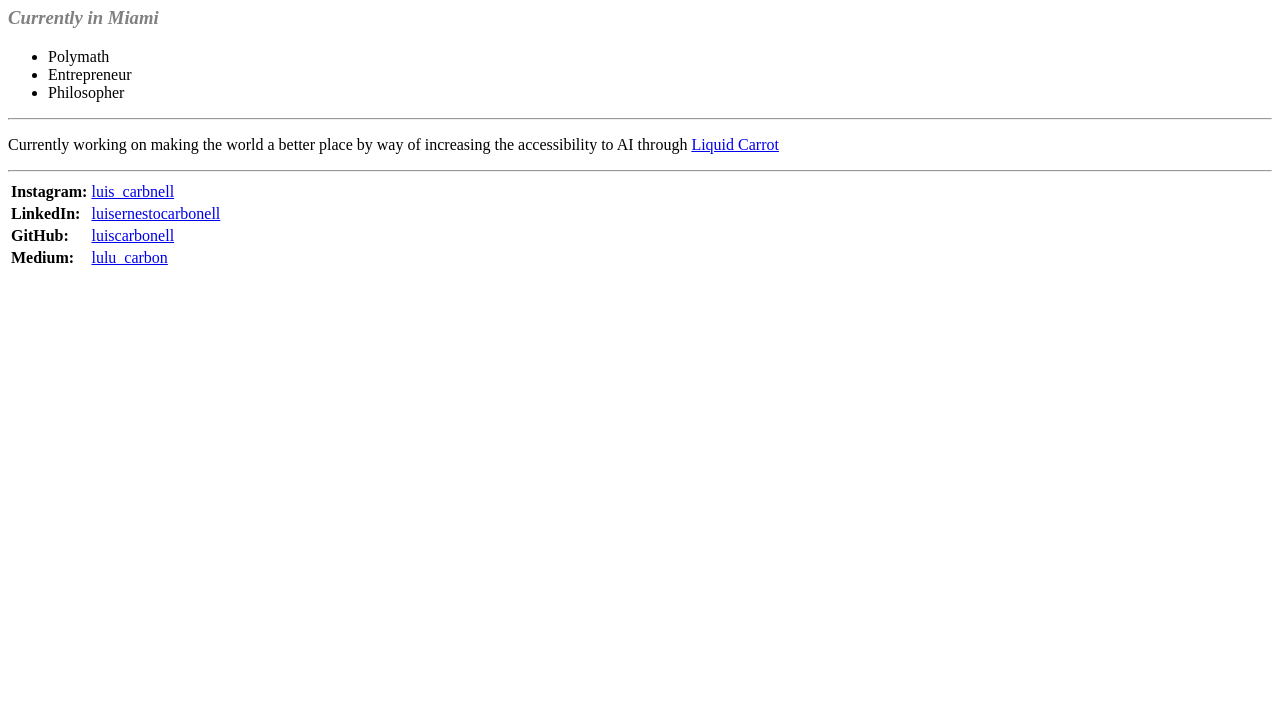
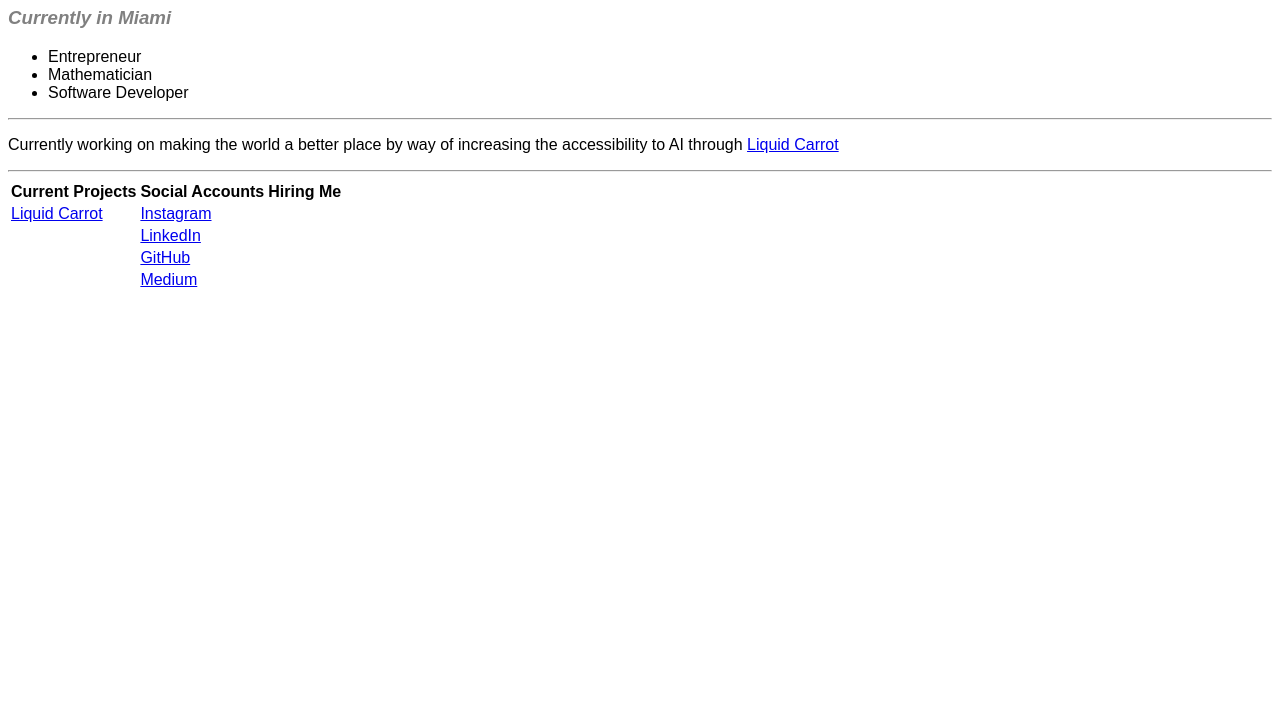
Before and after one commit to luiscarbonell/luiscarbonell.github.io, a website: page index.html in a window 1280 px wide. Shown: the part 73-800 px from the top of the page. Drawn offline with Linux system fonts and the light colour scheme.

Commit message:
Added 'Current Projects'

```diff
--- a/index.html
+++ b/index.html
@@ -1,36 +1,53 @@
 <!DOCTYPE html>
 <html>
   <head>
+    <meta charset="utf-8">
+    <meta name="viewport" content="width=device-width, initial-scale=1">
+
     <title>Luis (Lulu) Carbonell</title>
+
+    <style>
+      body {
+        font-family: sans-serif;
+      }
+    </style>
   </head>
   <body>
-    <h1>Luis Carbonell</h1>
+    <h1>Luis (Lulu) Carbonell</h1>
     <h3><em style="color: gray">Currently in Miami</em></h3>
     <ul>
-      <li>Polymath</li>
       <li>Entrepreneur</li>
-      <li>Philosopher</li>
+      <li>Mathematician</li>
+      <li>Software Developer</li>
     </ul>
     <hr>
     <p>Currently working on making the world a better place by way of increasing the accessibility to AI through <a href="https://liquidcarrot.io/">Liquid Carrot</a></p>
     <hr>
     <table>
+      <thead>
+        <tr>
+          <th>Current Projects</th>
+          <th>Social Accounts</th>
+          <th>Hiring Me</th>
+        </tr>
+      </thead>
       <tbody>
         <tr>
-          <td><b>Instagram:</b></td>
-          <td><a href="https://instagram.com/luis_carbnell">luis_carbnell</a></td>
+          <td><a href="https://liquidcarrot.io">Liquid Carrot</a></td>
+          <td><a href="https://instagram.com/luis_carbnell">Instagram</a></td>
+          <td></td>
         </tr>
         <tr>
-          <td><b>LinkedIn:</b></td>
-          <td><a href="https://www.linkedin.com/in/luisernestocarbonell/">luisernestocarbonell</a></td>
+          <td></td>
+          <td><a href="https://www.linkedin.com/in/luisernestocarbonell/">LinkedIn</a></td>
         </tr>
         <tr>
-          <td><b>GitHub:</b></td>
-          <td><a href="https://github.com/luiscarbonell">luiscarbonell</a></td>
+          <td></td>
+          <td><a href="https://github.com/luiscarbonell">GitHub</a></td>
         </tr>
         <tr>
-          <td><b>Medium:</b></td>
-          <td><a href="https://medium.com/@lulu_carbon">lulu_carbon</a></td>
+          <td></td>
+          <td><a href="https://medium.com/@lulu_carbon">Medium</a></td>
         </tr>
       </tbody>
     </table>
```
Also changed, not shown: package.json (added, +35 -0 lines), 1 other file.
